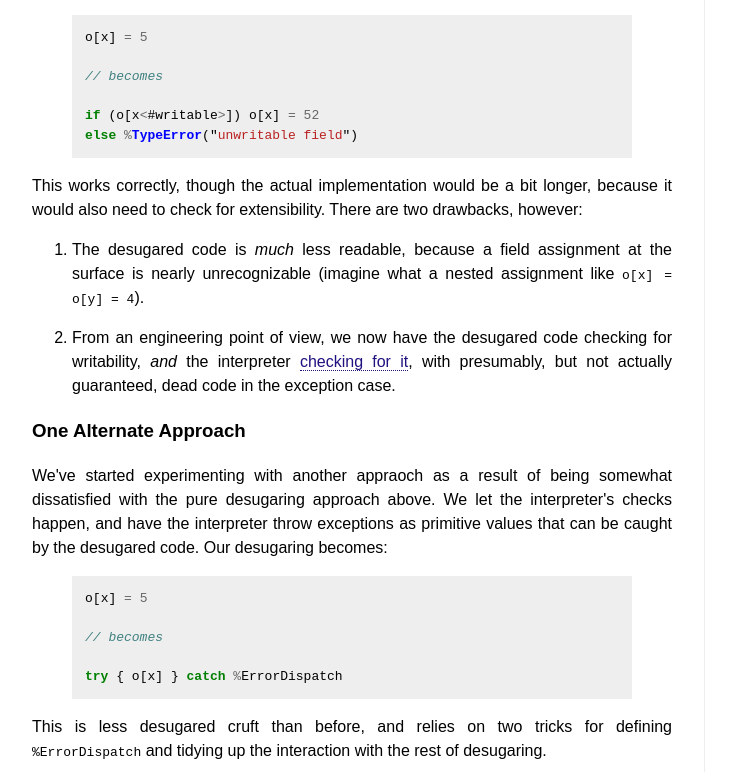
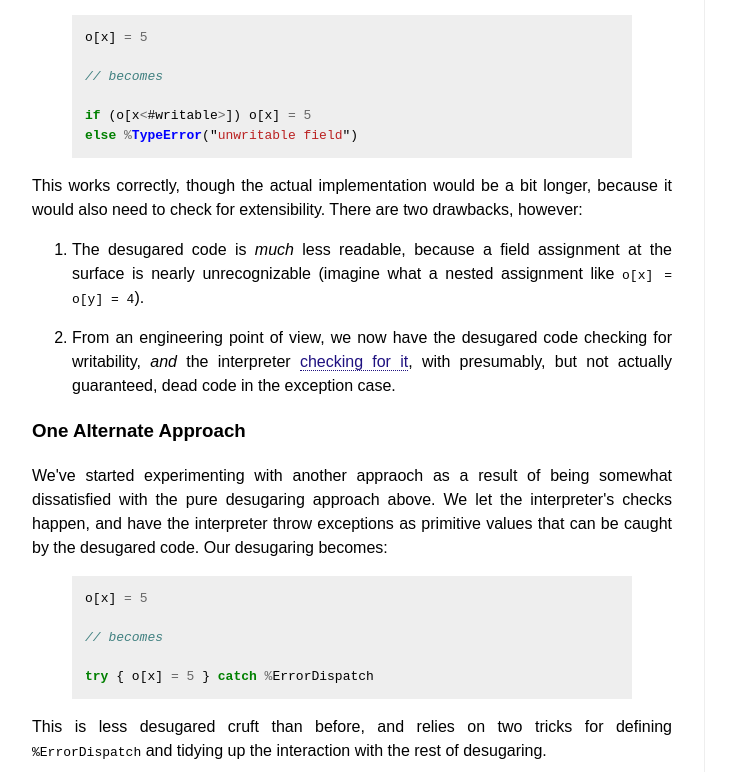
Before and after one commit to jpolitz/jpolitz.github.com, a Jekyll site: the page built from blog/_posts/2012-12-17-s5-exceptions-design.html, in a window 1280 px wide and 1400 px high, scrolled down 1435 px. Shown: the part 152-924 px from the top of the window, without its empty margins (56-792 px from the left). Built offline with Jekyll 4.4.1, drawn with Linux system fonts in a browser that asks for light colours.

Commit message:
typos in code

```diff
--- a/blog/_posts/2012-12-17-s5-exceptions-design.html
+++ b/blog/_posts/2012-12-17-s5-exceptions-design.html
@@ -110,7 +110,7 @@ o[x] = 5
 
 // becomes
 
-if (o[x<#writable>]) o[x] = 52
+if (o[x<#writable>]) o[x] = 5
 else %TypeError("unwritable field")
 {% endhighlight %}
 
@@ -153,7 +153,7 @@ o[x] = 5
 
 // becomes
 
-try { o[x] } catch %ErrorDispatch
+try { o[x] = 5 } catch %ErrorDispatch
 {% endhighlight %}
 
 
```
